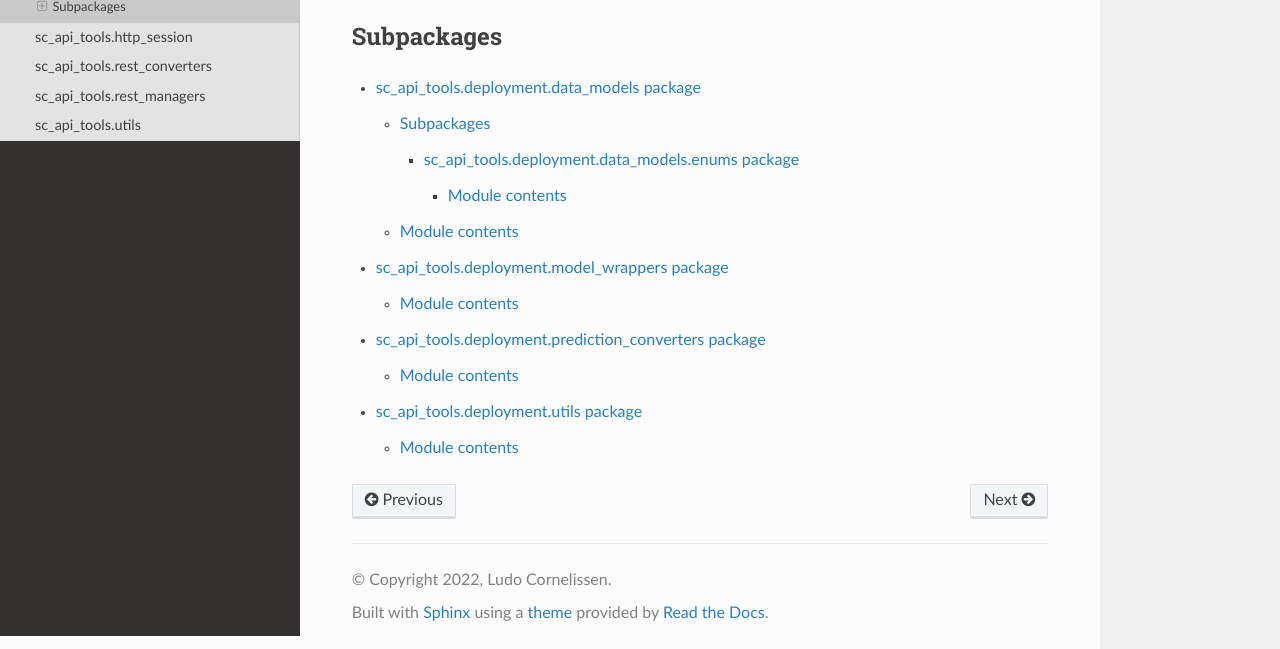
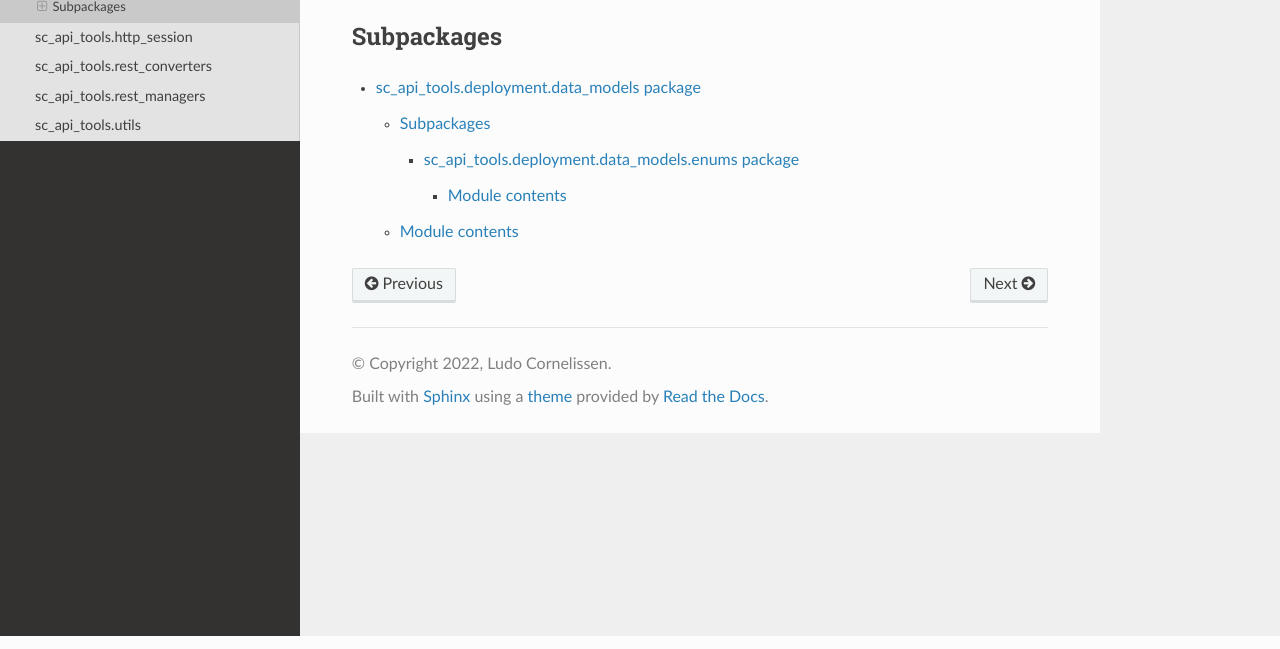
Before and after one commit to openvinotoolkit/geti-sdk, a Sphinx documentation site: the page built from docs/source/sc_api_tools.deployment.rst, in a window 1280 px wide, cut to the strip 264-913 px from the top of the page. Built offline with Sphinx 7.4.7 and the Read the Docs theme 2.0.0, drawn with Linux system fonts in a browser that asks for light colours.

Commit message:
Remove deprecated deployment modules from docs

```diff
--- a/docs/source/sc_api_tools.deployment.rst
+++ b/docs/source/sc_api_tools.deployment.rst
@@ -12,6 +12,3 @@ Subpackages
    :maxdepth: 4
 
    sc_api_tools.deployment.data_models
-   sc_api_tools.deployment.model_wrappers
-   sc_api_tools.deployment.prediction_converters
-   sc_api_tools.deployment.utils
```
